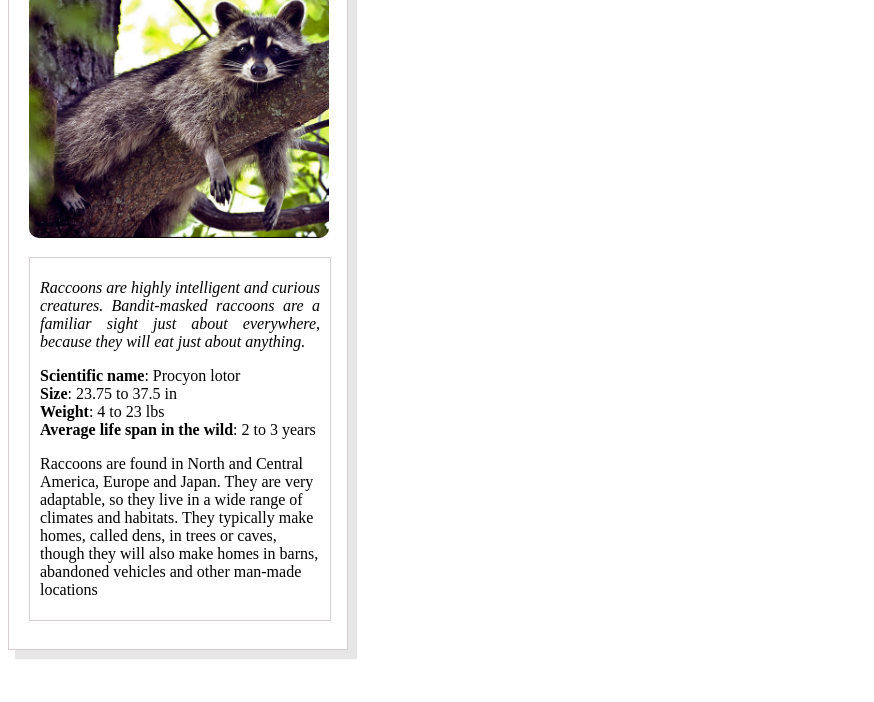
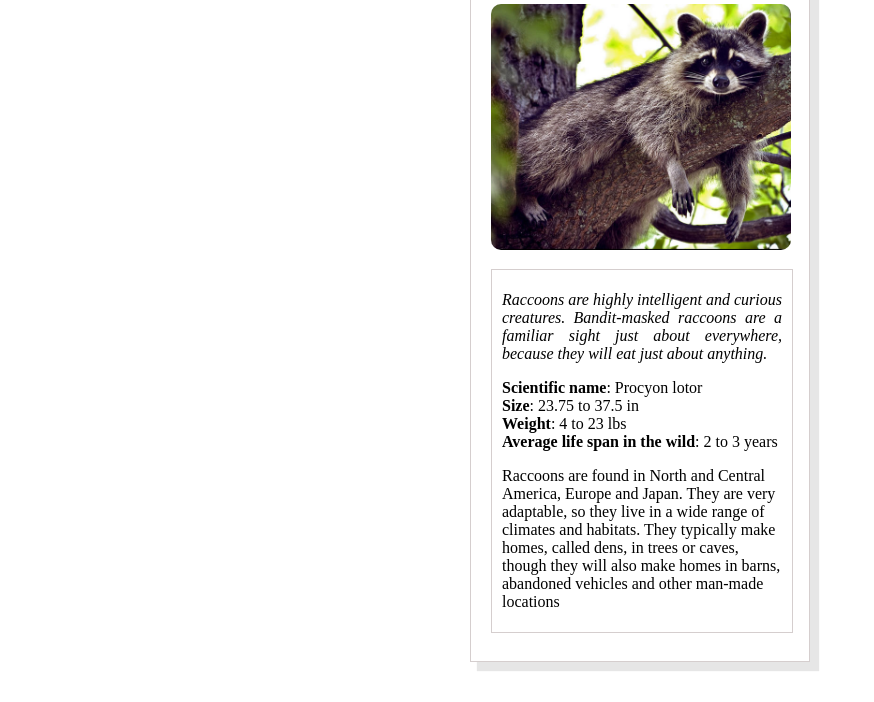
Before and after one commit to renata-s/renata-s.github.io, a plain HTML site: page udacity/animal-card/index.html in a window 1280 px wide. Shown: the part 98-800 px from the top of the page, without its empty margins (0-874 px from the left). Drawn offline with Linux system fonts and the light colour scheme.

Commit message:
Update styles.css

```diff
--- a/udacity/animal-card/styles.css
+++ b/udacity/animal-card/styles.css
@@ -4,8 +4,12 @@
 	border: 1px solid #D5CECE;
 	width: 340px;
 	height: 740px;
+  	margin: auto 0;
 	background: #fff;
 	box-shadow: 8px 8px 1px 1px #e6e6e6;
+  	margin: 20px auto;
+  	left: 0px;
+  	right: 0px;
 }
 
 #box {
```
